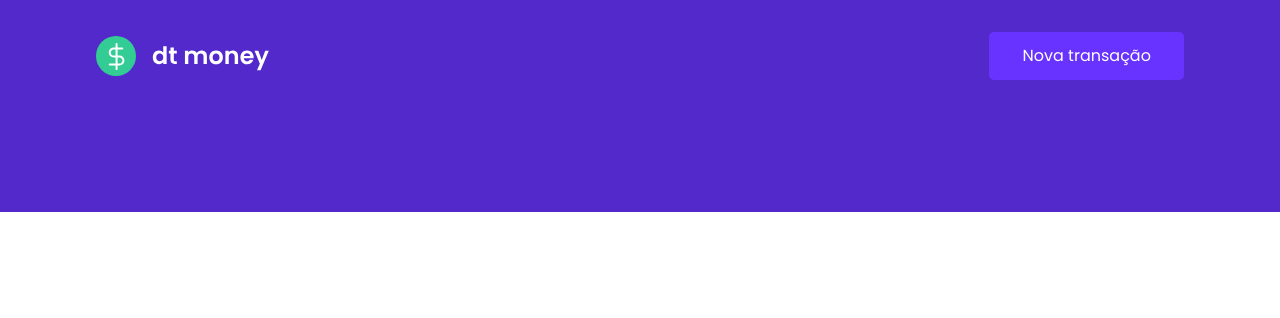
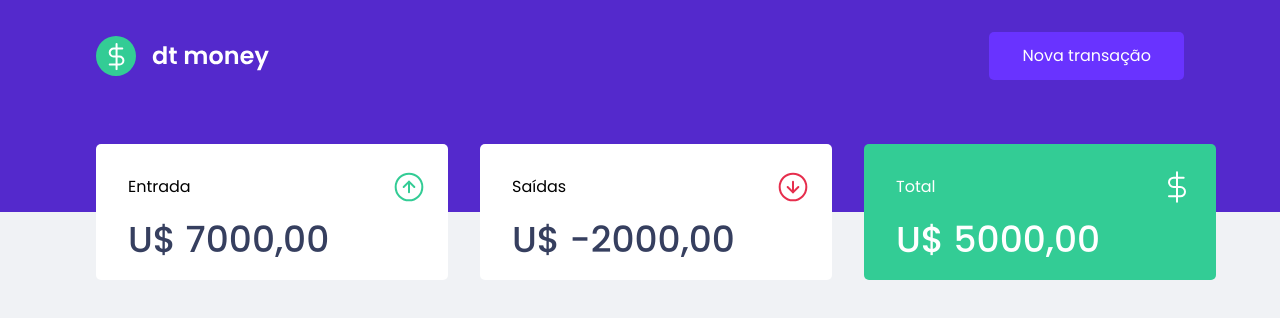
Before and after one commit to Laerciosantosn/Ignite-DTmoney-, a React (Create React App) app: page / in a window 1280 px wide. Shown: the top 318 px of the page. Built offline with nearby package versions, Linux system fonts and the light colour scheme.

Commit message:
Created the Summary Component

```diff
--- a/public/index.html
+++ b/public/index.html
@@ -5,7 +5,7 @@
     <meta charset="utf-8" />
     <meta name="viewport" content="width=device-width, initial-scale=1" />
     <link rel="shortcut icon" href="favicon.png" type="image/png">
-    <link href="https://fonts.googleapis.com/css2?family=Poppins:wght@400;600&display=swap" rel="stylesheet">
+    <link href="https://fonts.googleapis.com/css2?family=Poppins:wght@400;500;600&display=swap" rel="stylesheet">
 
     <title>DTmoney</title>
   </head>
--- a/src/App.tsx
+++ b/src/App.tsx
@@ -1,3 +1,4 @@
+import { Dashboard } from "./components/Dashboard";
 import { Header } from "./components/Header";
 import { GlobalStyle } from "./styles/global";
 
@@ -6,6 +7,7 @@
     <>
      <GlobalStyle />
      <Header />
+     <Dashboard />
     </>
   );
 }
--- /dev/null
+++ b/src/components/Dashboard/index.tsx
@@ -0,0 +1,13 @@
+import React from 'react'
+import { Container, Content } from '../Dashboard/styles'
+import { Summary } from '../Summary'
+
+export function Dashboard() {
+  return (
+    <Container>
+      <Content >
+        <Summary />
+      </Content>
+    </Container>
+  )
+}
--- /dev/null
+++ b/src/components/Dashboard/styles.ts
@@ -0,0 +1,12 @@
+import styled from 'styled-components';
+
+export const Container = styled.main`
+   background: var(--Background);
+   height: calc(100vh - 13.25rem);
+`;
+
+export const Content = styled.div`
+  max-width: 70rem;
+  margin: 0 auto;
+  padding: 2.5rem 1rem;
+`;
--- /dev/null
+++ b/src/components/Summary/index.tsx
@@ -0,0 +1,38 @@
+import React from 'react';
+
+import iconmeImg from '../../assets/income.svg';
+import outcomeImg from '../../assets/outcome.svg';
+import totalImg from '../../assets/total.svg';
+
+import { Container } from './styles';
+
+export function Summary ()  {
+  return (
+    <Container>
+      <div>
+        <header>
+          <p>Entrada</p>
+          <img src={iconmeImg} alt="Entradas"/>
+        </header>
+        <strong> U$ 7000,00 </strong>
+      </div>
+
+      <div>
+        <header>
+          <p>Saídas</p>
+          <img src={outcomeImg} alt="Saídas"/>
+        </header>
+        <strong> U$ -2000,00 </strong>
+      </div>
+
+      <div>
+        <header>
+          <p>Total</p>
+          <img src={totalImg} alt="Total"/>
+        </header>
+        <strong> U$ 5000,00 </strong>
+      </div>
+
+    </Container>
+  );
+}
--- /dev/null
+++ b/src/components/Summary/styles.ts
@@ -0,0 +1,43 @@
+import styled from 'styled-components';
+
+export const Container = styled.div`
+  display: grid;
+  grid-template-columns: repeat(3, 1fr);
+  gap: 2rem;
+  margin-top: -6.75rem;
+
+  div {
+    background: var(--Shape);
+    padding: 1.67rem 1.417rem 0.9456rem 2rem;
+    width: 22rem;
+    height: 8.5rem;
+    border-radius: 0.3125rem;
+
+    /* &:not(:last-child) {
+      color: var(--Text);
+    } */
+
+    &:last-child {
+      background: var(--Green);
+      color: var(--Shape);
+    }
+
+    header {
+      display: flex;
+      align-items: center;
+      justify-content: space-between;
+      margin-bottom: 0.6331rem;
+    }
+
+    strong {
+      font-size: 2rem;
+      font-size: 2.25rem;
+      font-weight: 500;
+      line-height: 3.375rem;
+      color: var(--Title);
+    }
+    &:last-child strong {
+      color: var(--Shape);
+    }
+  }
+`;
```
